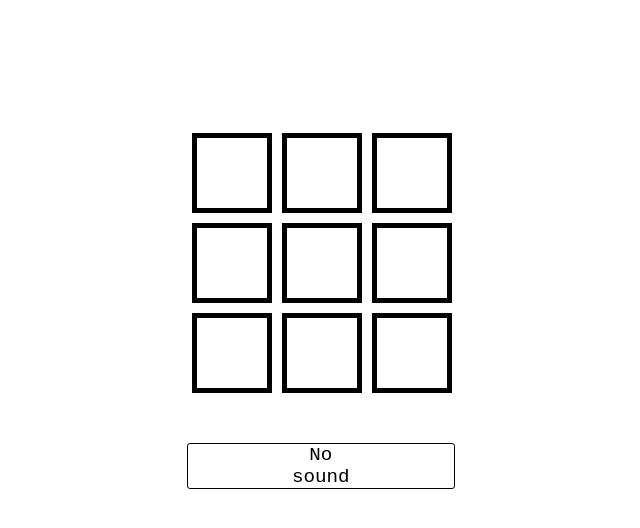
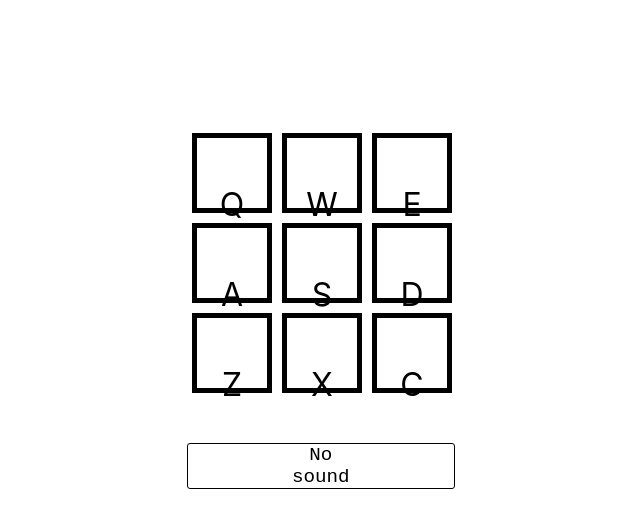
Before and after one commit to blakelucey/Drum-Machine, a React (Create React App) app: page / in a window 1280 px wide. Shown: the top 528 px of the page, without its empty margins (318-958 px from the left). Built offline with nearby package versions, Linux system fonts and the light colour scheme.

Commit message:
Update 4
Changes to App.js and DrumPad.js -- finally getting the letters to appear.

```diff
--- a/App.js
+++ b/App.js
@@ -108,11 +108,14 @@ handleClick(event) {
     <div id='container'>
 
     {
-      Object.keys(Sounds).map(s => (
+      Sounds.map(s => (
       <DrumPad
         id = {s.name}
         letter={s.key}
         source={s.source}
+        handleClick={this.handleClick}
+        handleKeyPress={this.handleClick}
+
         />
     ))}
 <Display currentSoundText={message} />
--- a/DrumPad.js
+++ b/DrumPad.js
@@ -4,8 +4,8 @@ import './DrumPad.css';
 class DrumPad extends React.Component{
   render() {
     return(
-      <div className = 'drum-pad' id = {this.props.name}>
-        <p>{this.props.key}</p>
+      <div className = 'drum-pad' id = {this.props.name} onClick = {this.handleClick}>
+        <p>{this.props.letter}</p>
         <audio
           className='clip'
           src={this.props.source}
```
